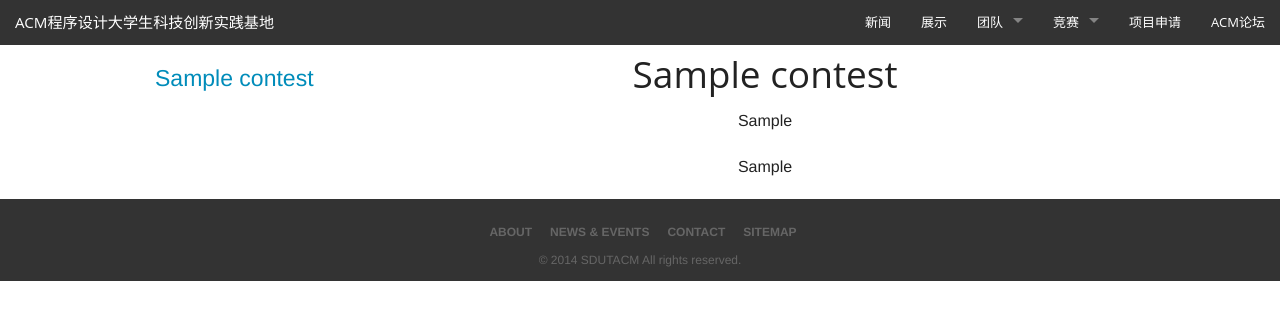
After one commit to zrq495/acm_base, a Django app: template templates/contest/contest.html in a window 1280 px wide. The commit adds this page. Shown: the top 320 px of the page. Run offline with Django 3.2, Linux system fonts and the light colour scheme; the template is opened without the code that fills it: values that come from a table or form of the project are taken from there, others are empty; tables that the repository leaves empty hold one stand-in row (values such as "Sample post"); parts of the project's set-up code (start-up, migrations or seed data) failed here and were passed over; some web fonts are replaced.

Commit message:
add contest app and some update

```diff
--- a/acm_base/settings.py
+++ b/acm_base/settings.py
@@ -131,6 +131,7 @@ INSTALLED_APPS = (
 
     'news',
     'image',
+    'contest',
 )
 
 # A sample logging configuration. The only tangible logging
--- a/acm_base/urls.py
+++ b/acm_base/urls.py
@@ -24,9 +24,10 @@ urlpatterns = patterns('',
 )
 
 urlpatterns += patterns((''),
-    (r'^news/', include('news.urls')),
-    (r'^show/', include('image.urls')),
-    )
+                        (r'^news/', include('news.urls')),
+                        (r'^show/', include('image.urls')),
+                        (r'^contest/', include('contest.urls')),
+                        )
 
 if settings.DEBUG:
     urlpatterns += patterns('',
--- /dev/null
+++ b/contest/models.py
@@ -0,0 +1,18 @@
+from django.db import models
+
+
+class ContestList(models.Model):
+    identifier = models.CharField(max_length=100, primary_key=True)
+
+    def __unicode__(self):
+        return u'%s' % (self.identifier, )
+
+
+class Contest(models.Model):
+    contest_name = models.CharField(max_length=100)
+    identifier = models.ForeignKey(ContestList)
+    introduction = models.TextField()
+    award = models.TextField(blank=True)
+
+    def __unicode__(self):
+        return u'%s' % (self.contest_name,)
--- /dev/null
+++ b/contest/urls.py
@@ -0,0 +1,11 @@
+#coding=utf-8
+
+from django.conf.urls import *
+
+urlpatterns = patterns(('contest.views'),
+                       url(r'^$', 'contest', name='contest'),
+                       url(r'^(?P<id>\w+)/$', 'contest', name='contest'),
+                       # url(r'^provincial/$', 'provincial', name='provincial'),
+                       # url(r'^regional/$', 'regional', name='regional'),
+                       # url(r'^final/$', 'final', name='final'),
+                       )
--- a/templates/base.html
+++ b/templates/base.html
@@ -55,7 +55,7 @@
                                 <li><a href="/contest/school">校赛</a></li>
                                 <li><a href="/contest/provincial">省赛</a></li>
                                 <li><a href="/contest/regional">区域赛</a></li>
-                                <li><a href="/contest/final">区域赛</a></li>
+                                <li><a href="/contest/final">总决赛</a></li>
                             </ul>
                             </li>
                             <li class=""><a href="#">项目申请</a></li>
--- /dev/null
+++ b/templates/contest/contest.html
@@ -0,0 +1,28 @@
+{% extends 'base.html' %}
+
+{% block content %}
+
+    <section role="main" class="scroll-container">
+        <div class="row">
+            <div class="medium-3 column">
+                <div class="hide-for-small">
+                    <div class="sidebar">
+                        <nav class="side-nav">
+                            {% for con_list in contest_list %}
+                                <li>
+                                    <h4><a href="{% url contest con_list.identifier %}">{{ con_list.contest_name }}</a></h4>
+                                </li>
+                            {% endfor %}
+                        </nav>
+                    </div>
+                </div>
+            </div>
+            <div class="medium-9 medium-text-center column">
+                <h2>{{ contest.contest_name }}</h2>
+                <p>{{ contest.introduction|safe }}</p>
+                <p>{{ contest.award|safe }}</p>
+            </div>
+        </div>
+    </section>
+
+{% endblock %}
--- a/templates/image/show.html
+++ b/templates/image/show.html
@@ -1,7 +1,4 @@
 {% extends "base.html" %}
-
-{% block title %}
-{% endblock %}
 
 {% block content %}
     <style>
```
Also changed, not shown: contest/admin.py (added, +16 -0 lines), contest/tests.py (added, +16 -0 lines), contest/views.py (added, +19 -0 lines), templates/404.html (added, +7 -0 lines), templates/500.html (added, +15 -0 lines), contest/__init__.py (added), contest/migrations/0001_initial.py (added), contest/migrations/__init__.py (added), 1 other file.
